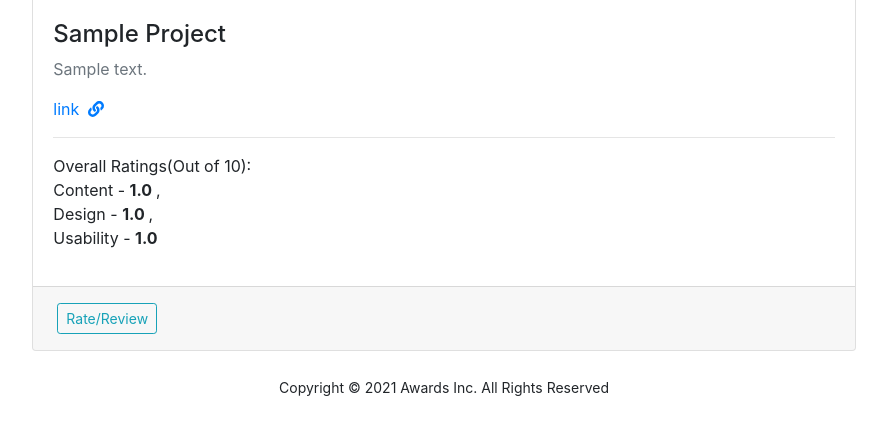
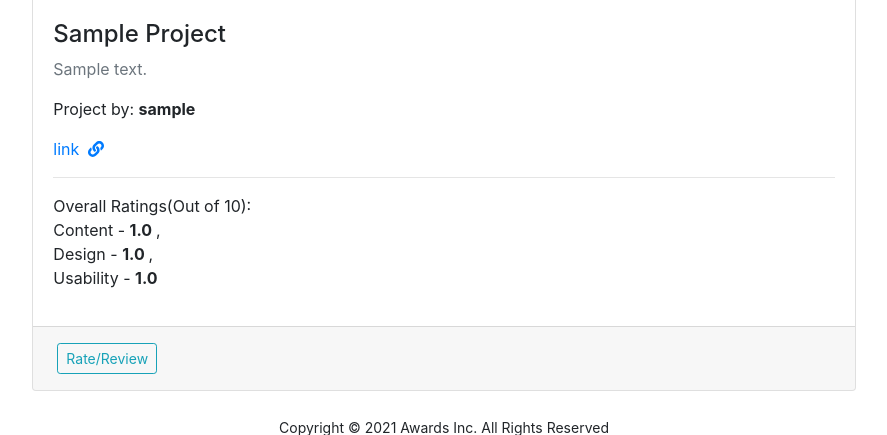
Before and after one commit to KenThumi/awards, a Django app: page /project/1 in a window 1280 px wide. Shown: the part 102-537 px from the top of the page, without its empty margins (196-1083 px from the left). Run offline with Django 3.2, Linux system fonts and the light colour scheme; a user stored in the database is signed in; tables that the repository leaves empty hold one stand-in row (values such as "Sample post"); some libraries are stand-ins or nearby versions.

Commit message:
Added project owner

```diff
--- a/websites/templates/index.html
+++ b/websites/templates/index.html
@@ -47,6 +47,11 @@
                             </small>
                             {%endif%}
 
+                        </p>
+                        <p>
+                            Project by: <strong>
+                                {{ project.user}}
+                            </strong>
                         </p>
                         <p>
                             <a href="{{ project.link }}" target="_blank">
--- a/websites/templates/project.html
+++ b/websites/templates/project.html
@@ -18,6 +18,11 @@
                         <h4>{{project.title | title}}</h4>
                         <p class="text-muted">
                             {{project.description}}
+                        </p>
+                        <p>
+                            Project by: <strong>
+                                {{ project.user}}
+                            </strong>
                         </p>
                         <p>
                             <a href="{{ project.link }}" target="_blank">
```
